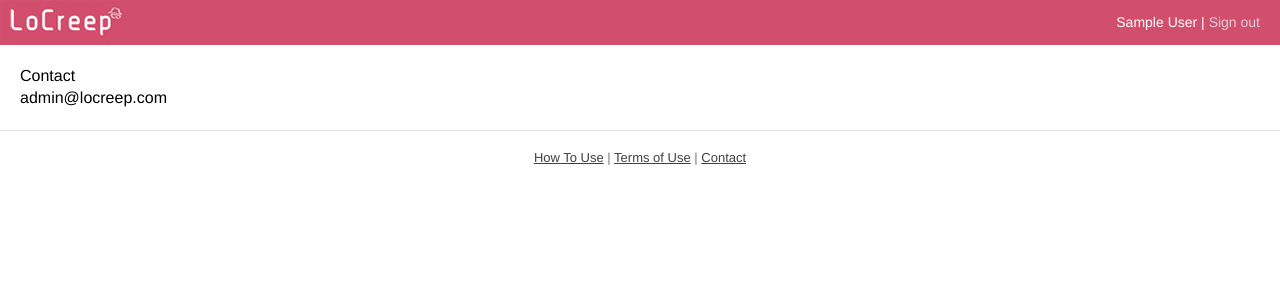
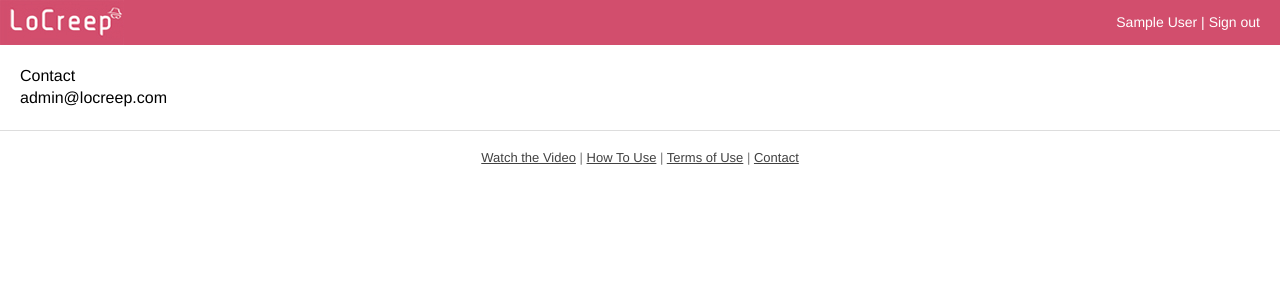
Before and after one commit to mponizil/LoCreep, a Django app: template templates/contact.html in a window 1280 px wide. Shown: the top 300 px of the page. Run offline with Django 3.2, Linux system fonts and the light colour scheme; the template is opened without the code that fills it, so the values that code supplies are empty; the visitor is signed in with stand-in values (Sample User, id 1); some libraries are stand-ins or nearby versions.

Commit message:
putting the video in!

```diff
--- a/locreep/util.py
+++ b/locreep/util.py
@@ -134,6 +134,9 @@ def generate_replacements():
         replacements[name] = ''.join(random.choice(string.ascii_uppercase) for x in range(len(name)))
     return replacements
 
+def video(request):
+    return render_to_response("video.html", context_instance=RequestContext(request))
+
 def how_to(request):
     return render_to_response("how-to.html", context_instance=RequestContext(request))
 
--- a/settings.py
+++ b/settings.py
@@ -2,7 +2,7 @@
 
 import os
 
-DEBUG = False
+DEBUG = True
 TEMPLATE_DEBUG = DEBUG
 
 ADMINS = (
--- a/static/css/page.css
+++ b/static/css/page.css
@@ -198,6 +198,9 @@
 	font-size: 14px;
 	color: white;
 }
+#header_menu a {
+  color:white;
+}
 #header_menu{
 	float: right;
 	margin-right: 20px;
--- a/templates/base.html
+++ b/templates/base.html
@@ -29,14 +29,14 @@
     {% if header != 'large' %}<a href="/"><img src="/static/images/small_logo.jpg" /></a>{% endif %}
 
     {% if user.is_authenticated %}
-			<div id="header_menu">{{ user.first_name }} {{ user.last_name }} | <a href="/logout">Sign out</a></div>
+			<div id="header_menu"><a href="/dashboard">{{ user.get_full_name }}</a> | <a href="/logout">Sign out</a></div>
     {% endif %}
   </div>
 
 	{% block content %}{% endblock %}
 
 	<div id="footer">
-		<a href="/how-to">How To Use</a> | <a href="/terms">Terms of Use</a> | <a href="/contact">Contact</a>
+		<a href="/video">Watch the Video</a> | <a href="/how-to">How To Use</a> | <a href="/terms">Terms of Use</a> | <a href="/contact">Contact</a>
 	</div>
 </div>
 
--- a/urls.py
+++ b/urls.py
@@ -50,6 +50,7 @@ urlpatterns = patterns('',
 	(r'^creep-lookup$', app.creep_lookup),
 	(r'^reverse-lookup$', app.reverse_lookup),
 
+	(r'^video$', util.video),
 	(r'^how-to$', util.how_to),
 	(r'^terms$', util.terms),
 	(r'^contact$', util.contact),
```
Also changed, not shown: templates/video.html (added, +11 -0 lines).
